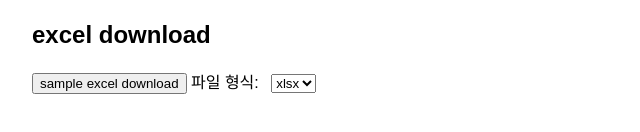
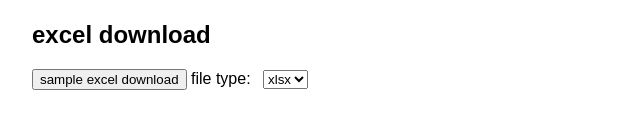
Before and after one commit to decompanyio/client-excel-module, a website built with Vite: page demo/index.html in a window 1280 px wide. Shown: the part 186-318 px from the top of the page, 0-640 px from the left. Built offline with nearby package versions, Linux system fonts and the light colour scheme.

Commit message:
refactor : update

```diff
--- a/demo/index.html
+++ b/demo/index.html
@@ -33,7 +33,7 @@
       <h2>excel download</h2>
       <button id="downloadBtn">sample excel download</button>
       <label>
-        파일 형식:
+        file type:
         <select id="fileType">
           <option value="xlsx">xlsx</option>
           <option value="xls">xls</option>
```
